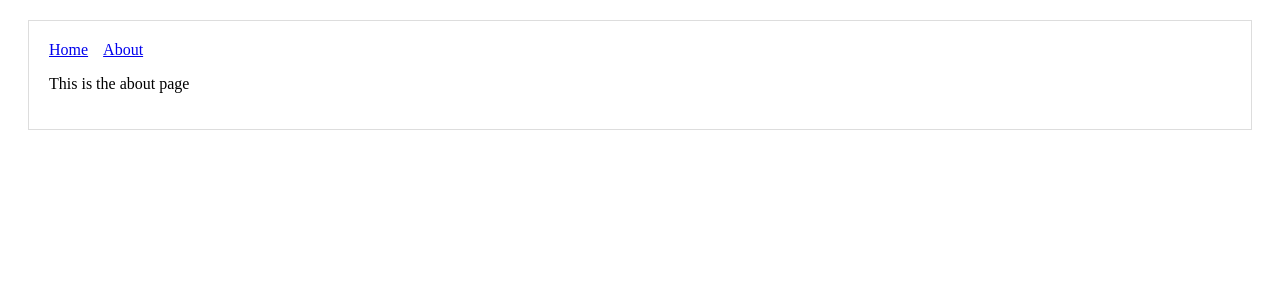
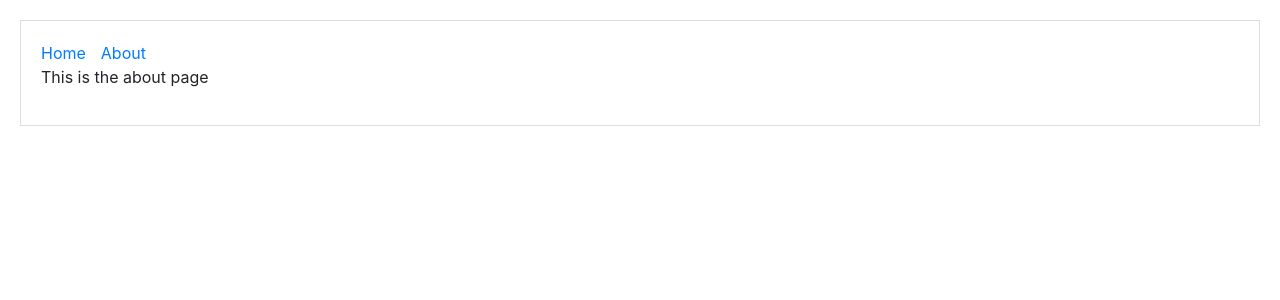
Before and after one commit to DialBird/next-sandbox, a Next.js app: page /about in a window 1280 px wide. Shown: the top 300 px of the page. Built offline with nearby package versions, Linux system fonts and the light colour scheme.

Commit message:
[master] add _app.js

```diff
--- /dev/null
+++ b/pages/_app.js
@@ -0,0 +1,5 @@
+import 'bootstrap/dist/css/bootstrap.min.css';
+
+export default ({ Component, pageProps }) => {
+  return <Component {...pageProps} />
+}
```
